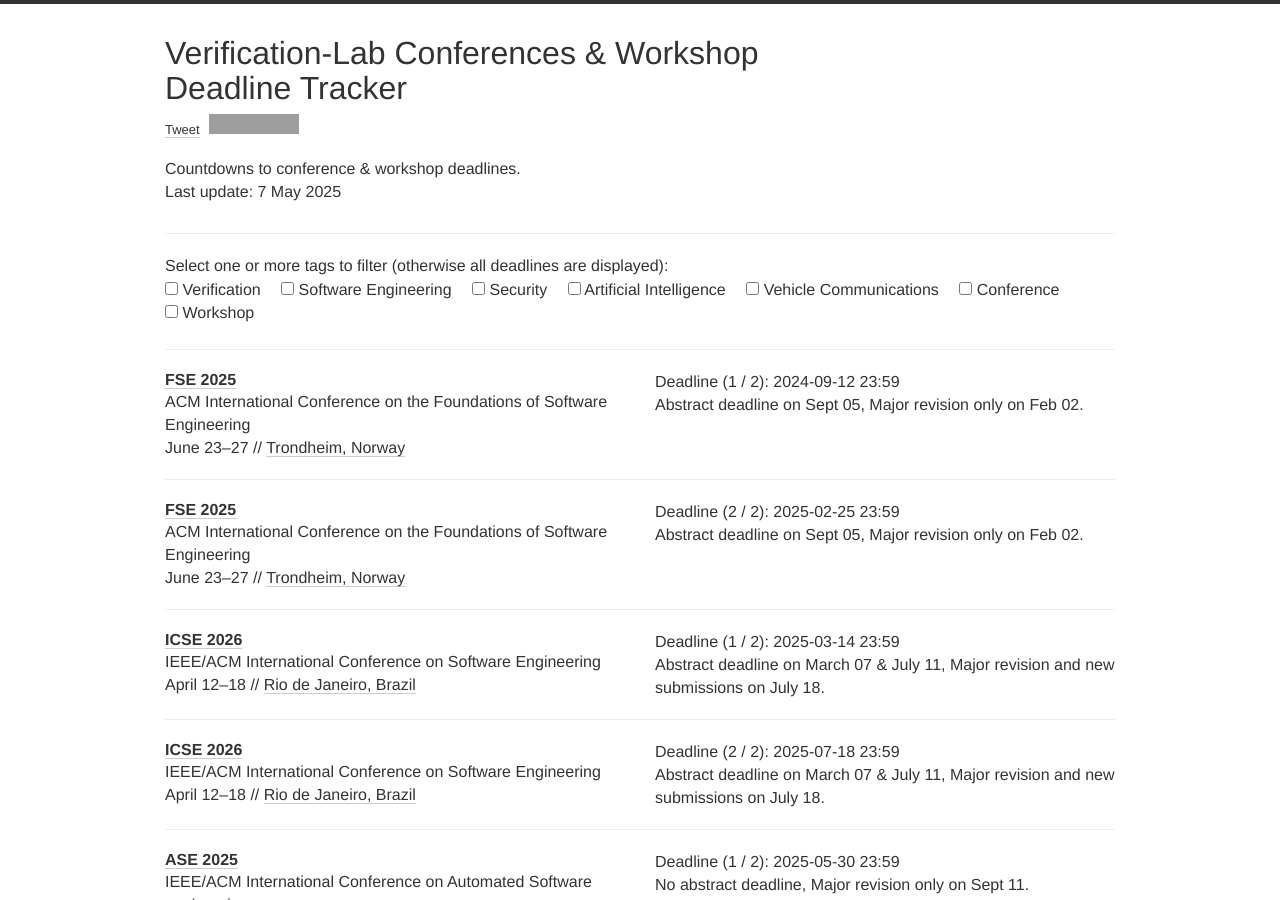
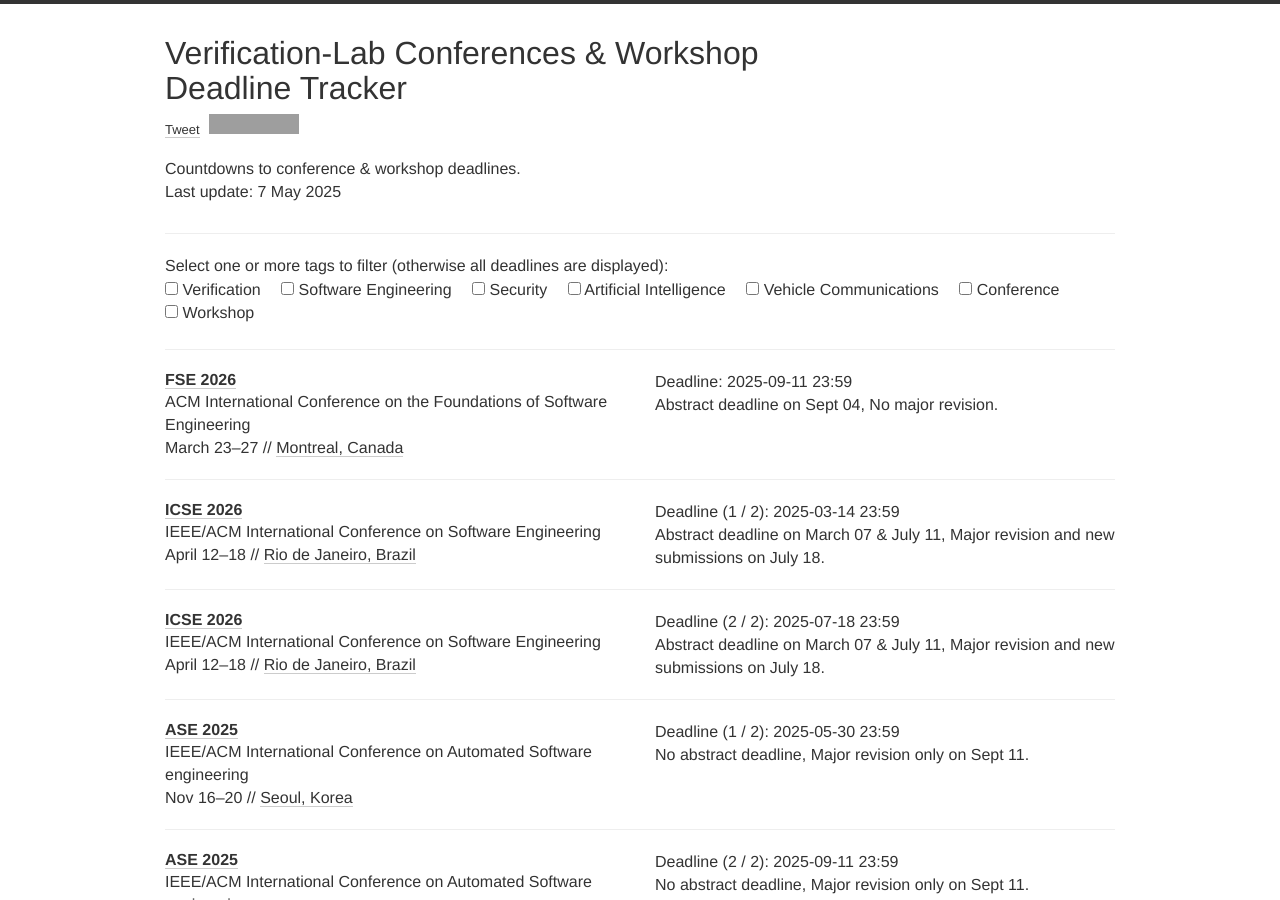
Before and after one commit to achintyadesai/vlab-deadlines, a Jekyll site: the page built from index.html, in a window 1280 px wide and 900 px high. Built offline with Jekyll 4.4.1, drawn with Linux system fonts in a browser that asks for light colours; nearby versions of some CDN libraries; comment, search, counter and statistics services are not loaded; grey boxes are pictures that could not be loaded.

Commit message:
FSE deadline updated

```diff
--- a/_data/conferences.yml
+++ b/_data/conferences.yml
@@ -2,14 +2,13 @@
 # Verification Deadlines
 - name: FSE
   description: ACM International Conference on the Foundations of Software Engineering
-  year: 2025
-  link: https://conf.researchr.org/home/fse-2025
+  year: 2026
+  link: https://conf.researchr.org/home/fse-2026
   deadline:
-    - "2024-09-12 23:59"
-    - "2025-02-25 23:59"
-  comment: Abstract deadline on Sept 05, Major revision only on Feb 02.
-  date: June 23-27
-  place: Trondheim, Norway
+    - "2025-09-11 23:59"
+  comment: Abstract deadline on Sept 04, No major revision.
+  date: March 23-27
+  place: Montreal, Canada
   tags: [SE, CONF]
 
 - name: ICSE
```
